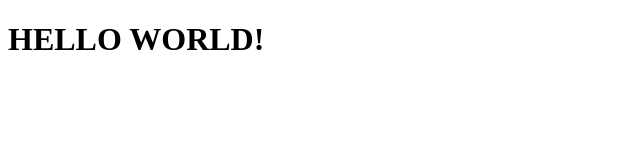
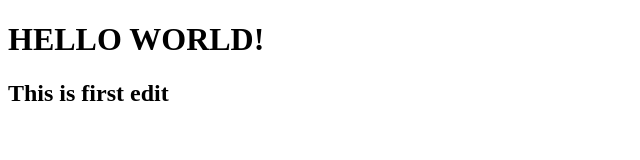
Before and after one commit to Rishik0w0/Rishik_test, a plain HTML site: page index.html in a window 1280 px wide. Shown: the whole page, without its empty margins (0-640 px from the left). Drawn offline with Linux system fonts and the light colour scheme.

Commit message:
Update index.html

```diff
--- a/index.html
+++ b/index.html
@@ -7,5 +7,6 @@
 </head>
 <body>
     <h1>HELLO WORLD!</h1>
+    <h2>This is first edit</h2>
 </body>
 </html>
```
